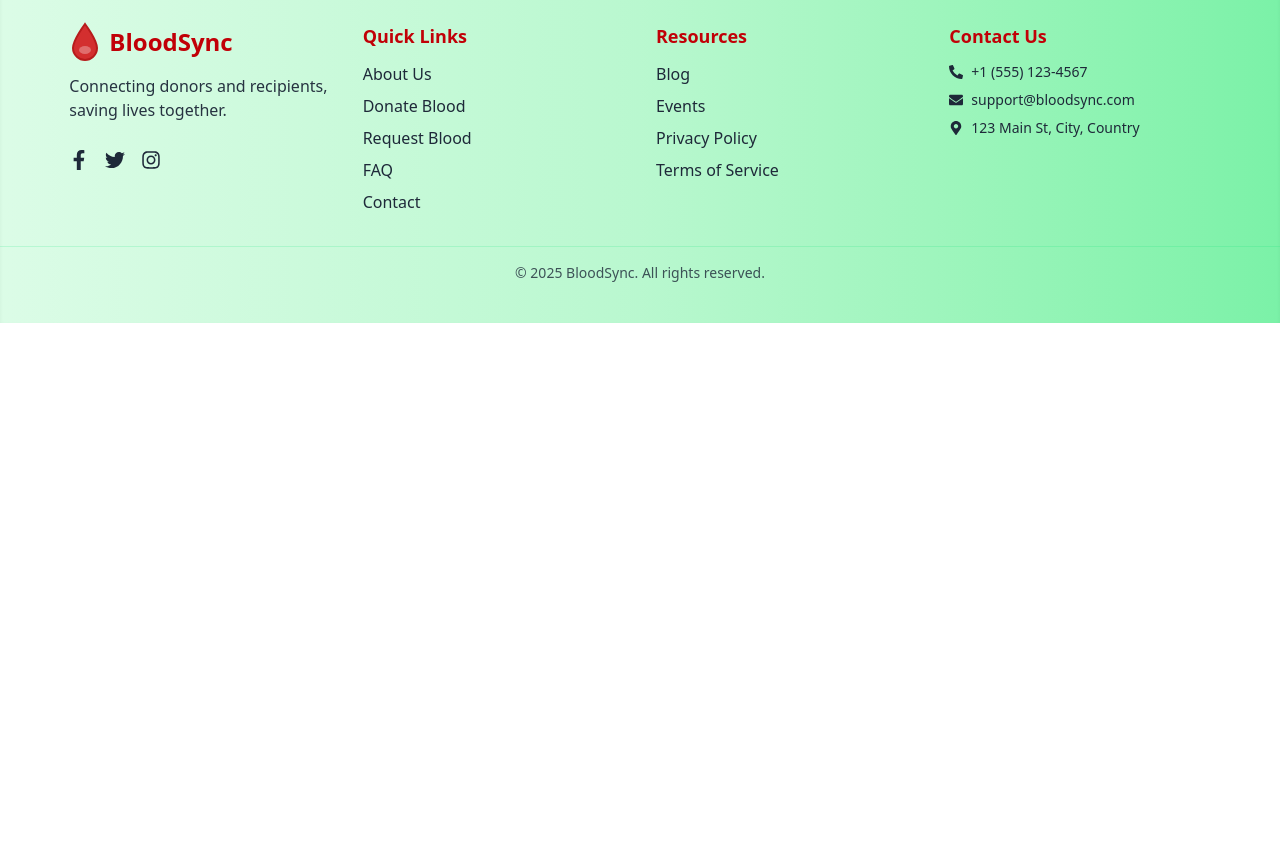
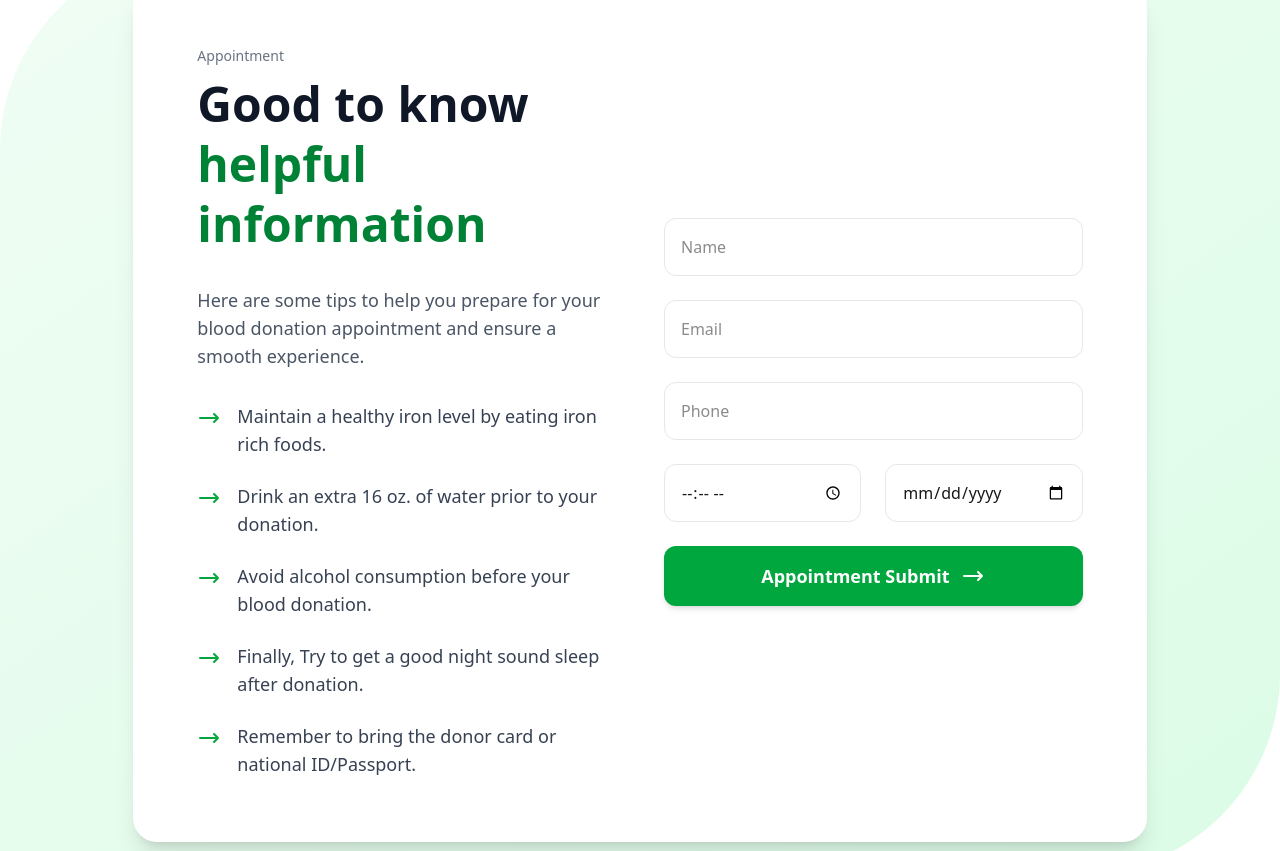
Before and after one commit to Arif-Rabbani-188/BloodSync-Client-Side, a React (Vite) app: page / in a window 1280 px wide. Shown: the part 1493-2344 px from the top of the page. Before the commit the page ends 1816 px from the top, so only its background shows below. Built offline with nearby package versions, Linux system fonts and the light colour scheme.

Commit message:
Appointment section is added

```diff
--- a/package.json
+++ b/package.json
@@ -16,6 +16,7 @@
     "react-icons": "^5.5.0",
     "react-router": "^7.6.3",
     "react-router-dom": "^7.6.3",
+    "sweetalert": "^2.1.2",
     "tailwindcss": "^4.1.11"
   },
   "devDependencies": {
--- /dev/null
+++ b/src/Components/Banner/Appointment.jsx
@@ -0,0 +1,114 @@
+import React from "react";
+
+const Appointment = () => {
+  const handleSubmit = (e) => {
+    e.preventDefault();
+    // Handle form submission logic here
+    sweetAlert("Success", "Your appointment has been submitted!", "success").then(() => {
+      // Reset form or redirect user
+      e.target.reset() ;
+    });
+  };
+  return (
+    <div className="bg-gradient-to-br from-green-50 to-green-100 rounded-tl-[200px] rounded-br-[200px] p-8 flex items-center justify-center font-sans">
+      <div className="bg-white rounded-3xl shadow-xl p-8 md:p-12 lg:p-16 w-10/12 flex flex-col lg:flex-row gap-12">
+        {/* Left Section: Helpful Information */}
+        <div className="flex-1">
+          <p className="text-sm text-gray-500 mb-2">Appointment</p>
+          <h1 className="text-4xl md:text-5xl font-bold text-gray-900 leading-tight mb-8">
+            Good to know <br />
+            <span className="text-green-700">helpful information</span>
+          </h1>
+          <p className="text-lg text-gray-600 mb-8">
+            Here are some tips to help you prepare for your blood donation
+            appointment and ensure a smooth experience.
+          </p>
+          <ul className="space-y-6">
+            {[
+              "Maintain a healthy iron level by eating iron rich foods.",
+              "Drink an extra 16 oz. of water prior to your donation.",
+              "Avoid alcohol consumption before your blood donation.",
+              "Finally, Try to get a good night sound sleep after donation.",
+              "Remember to bring the donor card or national ID/Passport.",
+            ].map((tip, index) => (
+              <li key={index} className="flex items-start">
+                <div className="flex-shrink-0 mr-4 mt-1">
+                  <svg
+                    className="w-6 h-6 text-green-600"
+                    fill="none"
+                    stroke="currentColor"
+                    viewBox="0 0 24 24"
+                    xmlns="http://www.w3.org/2000/svg"
+                  >
+                    <path
+                      strokeLinecap="round"
+                      strokeLinejoin="round"
+                      strokeWidth="2"
+                      d="M17 8l4 4m0 0l-4 4m4-4H3"
+                    ></path>
+                  </svg>
+                </div>
+                <p className="text-lg text-gray-700">{tip}</p>
+              </li>
+            ))}
+          </ul>
+        </div>
+
+        {/* Right Section: Appointment Form */}
+        <div className="flex-1 flex flex-col justify-center">
+          <form onSubmit={handleSubmit} className="space-y-6">
+            <input
+              type="text"
+              placeholder="Name"
+              className="w-full p-4 border border-gray-200 rounded-xl focus:outline-none focus:ring-2 focus:ring-green-500 transition duration-200"
+            />
+            <input
+              type="email"
+              placeholder="Email"
+              className="w-full p-4 border border-gray-200 rounded-xl focus:outline-none focus:ring-2 focus:ring-green-500 transition duration-200"
+            />
+            <input
+              type="tel"
+              placeholder="Phone"
+              className="w-full p-4 border border-gray-200 rounded-xl focus:outline-none focus:ring-2 focus:ring-green-500 transition duration-200"
+            />
+            <div className="flex flex-col sm:flex-row gap-6">
+              <input
+                type="time"
+                placeholder="Time"
+                className="flex-1 p-4 border border-gray-200 rounded-xl focus:outline-none focus:ring-2 focus:ring-green-500 transition duration-200"
+              />
+              <input
+                type="date"
+                placeholder="Date"
+                className="flex-1 p-4 border border-gray-200 rounded-xl focus:outline-none focus:ring-2 focus:ring-green-500 transition duration-200"
+              />
+            </div>
+            <button
+              type="submit"
+              className="w-full bg-green-600 text-white p-4 rounded-xl flex items-center justify-center text-lg font-semibold hover:bg-green-700 transition duration-300 shadow-md hover:shadow-lg"
+            >
+              Appointment Submit
+              <svg
+                className="w-6 h-6 ml-3"
+                fill="none"
+                stroke="currentColor"
+                viewBox="0 0 24 24"
+                xmlns="http://www.w3.org/2000/svg"
+              >
+                <path
+                  strokeLinecap="round"
+                  strokeLinejoin="round"
+                  strokeWidth="2"
+                  d="M17 8l4 4m0 0l-4 4m4-4H3"
+                ></path>
+              </svg>
+            </button>
+          </form>
+        </div>
+      </div>
+    </div>
+  );
+};
+
+export default Appointment;
--- a/src/Components/Banner/Campains.jsx
+++ b/src/Components/Banner/Campains.jsx
@@ -0,0 +1,11 @@
+import React from 'react';
+
+const Campains = () => {
+    return (
+        <div>
+
+        </div>
+    );
+};
+
+export default Campains;
--- a/src/Pages/Home/Home.jsx
+++ b/src/Pages/Home/Home.jsx
@@ -2,6 +2,7 @@ import React from "react";
 import Banner from "../../Components/Banner/Banner";
 import DonateNow from "../../Components/Banner/DonateNow";
 import DonationPoccess from "../../Components/Banner/DonationPoccess";
+import Appointment from "../../Components/Banner/Appointment";
 
 const Home = () => {
   return (
@@ -9,6 +10,7 @@ const Home = () => {
         <Banner />
         <DonateNow></DonateNow>
         <DonationPoccess></DonationPoccess>
+        <Appointment></Appointment>
     </div>
   );
 };
```
Also changed, not shown: 1 other file (tests, documents, lock files or other folders).
